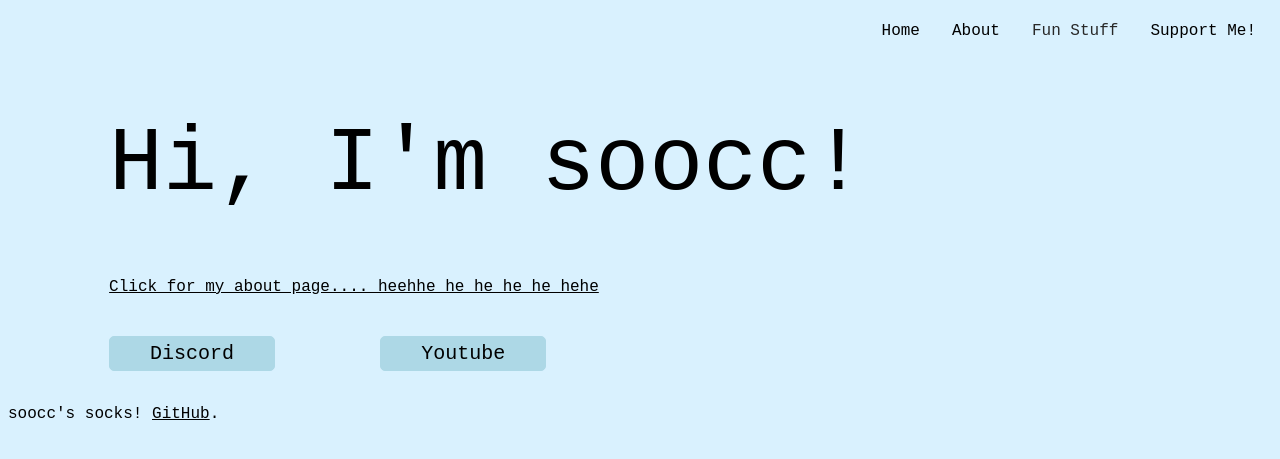
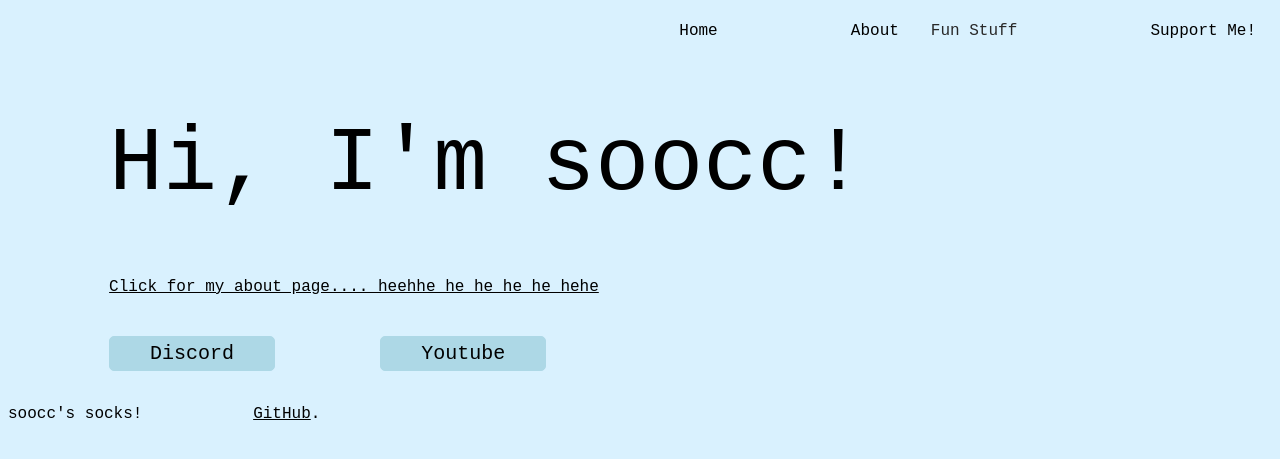
Before and after one commit to soocc/sooccsocks2, a Jekyll site: the page built from index.html, in a window 1280 px wide. Shown: the top 459 px of the page. Built offline with Jekyll 4.4.1, drawn with Linux system fonts in a browser that asks for light colours.

Commit message:
Update index.html

```diff
--- a/index.html
+++ b/index.html
@@ -22,6 +22,10 @@ layout: default
         border-color: lightblue;
         margin-left: 8%;
       }
+
+      a {
+        margin-left: 8%;
+      }
     </style>
   </head>
   <body>
```
